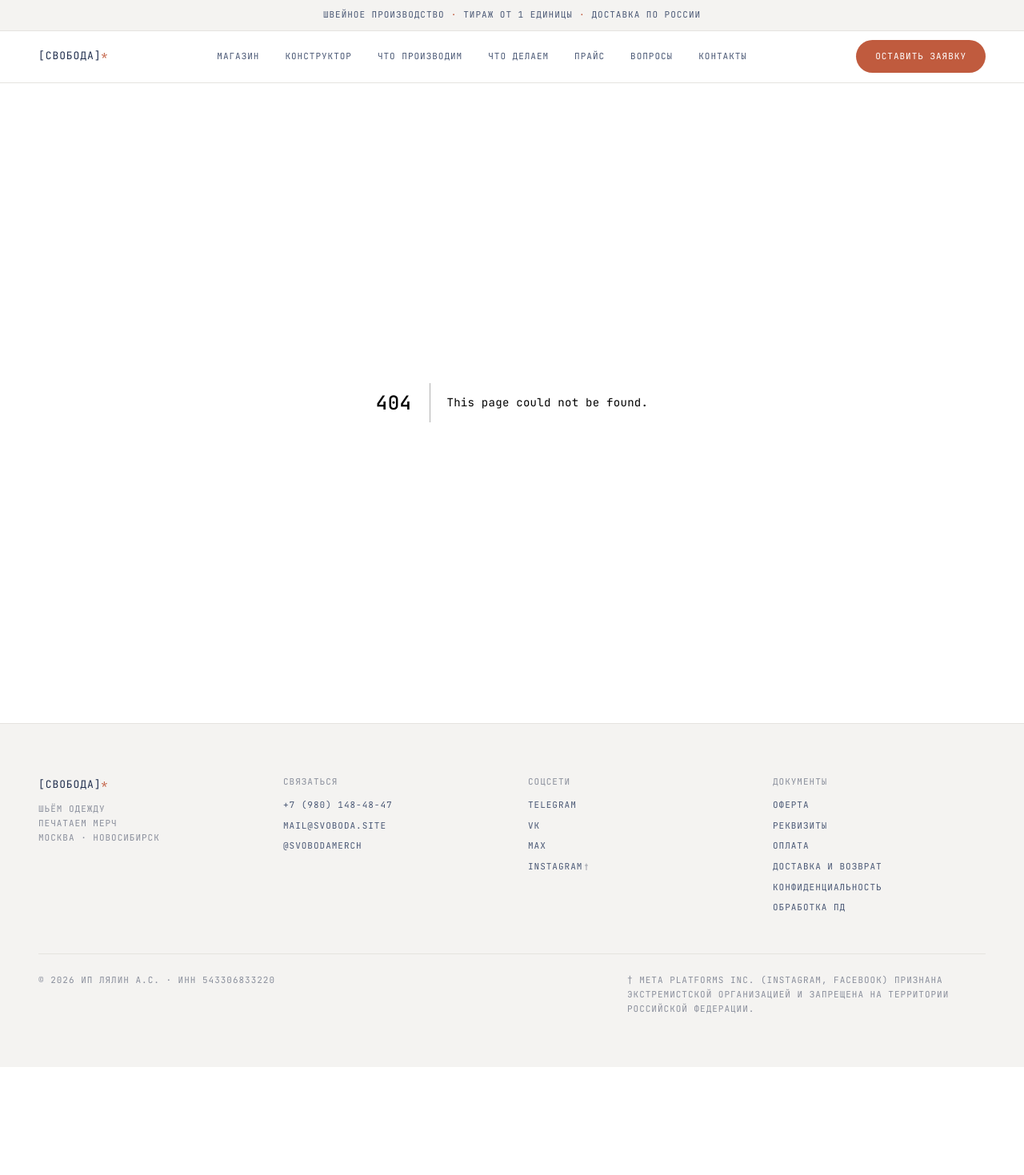
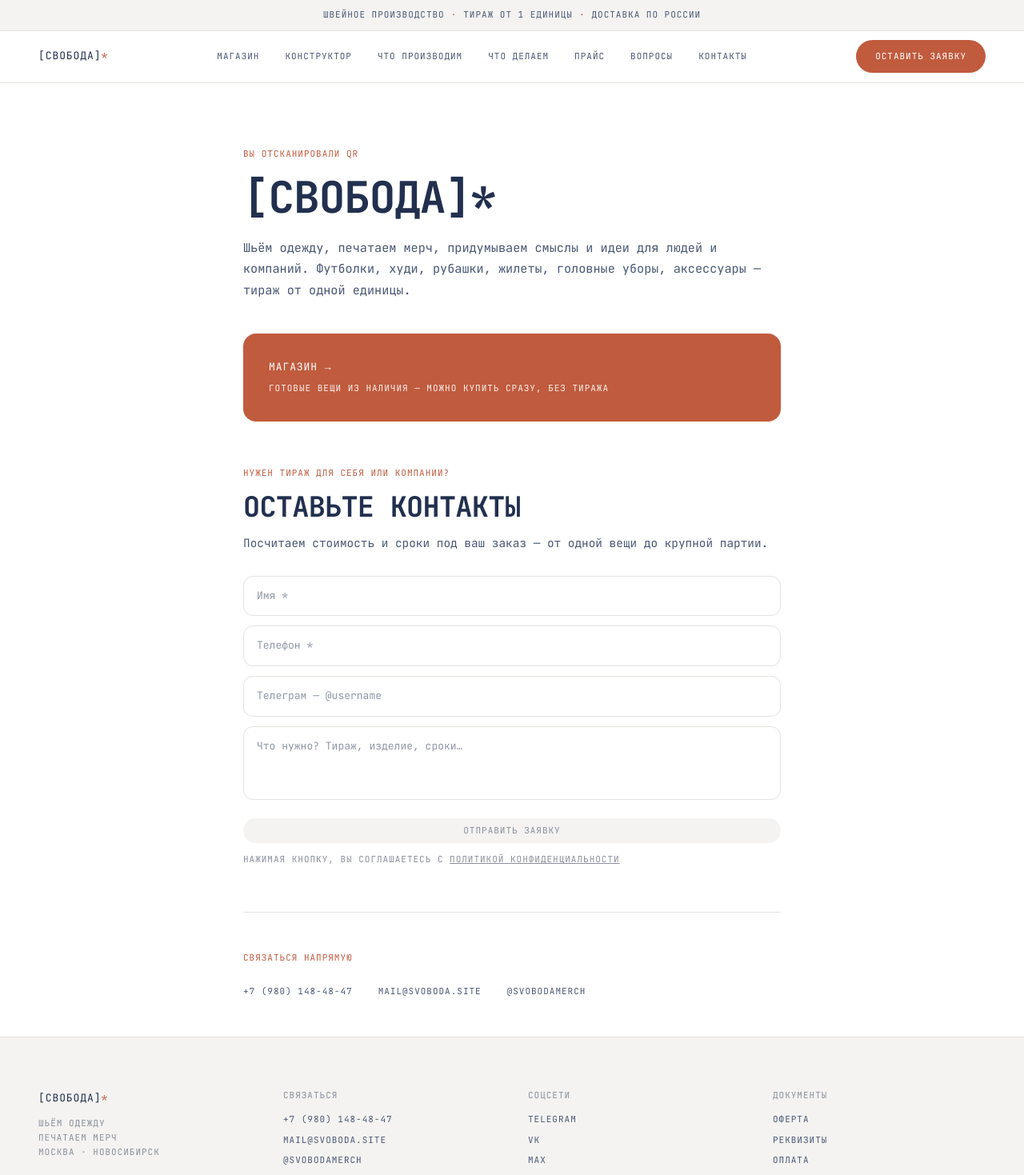
Before and after one commit to svobodamerch/svoboda-merch, a Next.js app: page /qr in a window 1280 px wide. Before the commit this address had no page. Shown: the top 1469 px of the page at 80% size. Before the commit the page ends 1334 px from the top, so only its background shows below. Built offline with nearby package versions, Linux system fonts and the light colour scheme.

Commit message:
Add /qr landing page for qr.svoboda.site
Brief info, shop link, and a contact form. Host-based middleware
rewrite serves this page as the homepage on the qr. subdomain.

```diff
--- /dev/null
+++ b/src/app/qr/page.tsx
@@ -0,0 +1,78 @@
+import type { Metadata } from "next";
+import { BirkaForm } from "@/components/ui/BirkaForm";
+import { siteContact } from "@/lib/navigation";
+
+export const metadata: Metadata = {
+  title: "[СВОБОДА]* — шьём одежду, печатаем мерч",
+  description:
+    "Шьём одежду, печатаем мерч, придумываем смыслы и идеи для людей и компаний. Тираж — от одной единицы.",
+  robots: { index: true, follow: true },
+};
+
+export default function QrPage() {
+  return (
+    <div className="mx-auto max-w-[720px] px-4 md:px-6">
+      {/* ПРИВЕТСТВИЕ */}
+      <section className="pt-14 pb-10 md:pt-20">
+        <p className="label text-accent mb-5">Вы отсканировали QR</p>
+        <h1 className="display text-ink mb-6" style={{ fontSize: "clamp(2rem, 9vw, 3.4rem)" }}>
+          [СВОБОДА]*
+        </h1>
+        <p className="text-ink-soft" style={{ fontSize: "0.95rem", lineHeight: 1.75 }}>
+          Шьём одежду, печатаем мерч, придумываем смыслы и идеи для людей и
+          компаний. Футболки, худи, рубашки, жилеты, головные уборы,
+          аксессуары — тираж от одной единицы.
+        </p>
+      </section>
+
+      {/* МАГАЗИН */}
+      <section className="mb-14">
+        <a
+          href="/shop"
+          className="block rounded-2xl bg-accent p-7 text-bg transition-colors hover:bg-accent-soft md:p-8"
+        >
+          <p className="label-lg mb-2">Магазин →</p>
+          <p className="label leading-relaxed opacity-90">
+            Готовые вещи из наличия — можно купить сразу, без тиража
+          </p>
+        </a>
+      </section>
+
+      {/* ЗАЯВКА */}
+      <section className="mb-14">
+        <p className="label text-accent mb-4">Нужен тираж для себя или компании?</p>
+        <h2 className="display text-ink mb-4" style={{ fontSize: "clamp(1.5rem, 5vw, 2.2rem)" }}>
+          Оставьте контакты
+        </h2>
+        <p className="text-ink-soft mb-7" style={{ fontSize: "0.9rem", lineHeight: 1.75 }}>
+          Посчитаем стоимость и сроки под ваш заказ — от одной вещи до крупной
+          партии.
+        </p>
+
+        <BirkaForm source="qr" />
+      </section>
+
+      {/* КОНТАКТЫ */}
+      <section className="border-t border-line py-12">
+        <p className="label text-accent mb-6">Связаться напрямую</p>
+
+        <div className="flex flex-wrap gap-x-8 gap-y-2">
+          <a href={siteContact.phoneHref} className="label text-ink-soft hover:text-accent">
+            {siteContact.phone}
+          </a>
+          <a href={siteContact.emailHref} className="label text-ink-soft hover:text-accent">
+            {siteContact.email}
+          </a>
+          <a
+            href="https://t.me/svobodamerch"
+            target="_blank"
+            rel="noopener noreferrer"
+            className="label text-ink-soft hover:text-accent"
+          >
+            @svobodamerch
+          </a>
+        </div>
+      </section>
+    </div>
+  );
+}
--- a/src/components/ui/BirkaForm.tsx
+++ b/src/components/ui/BirkaForm.tsx
@@ -4,9 +4,20 @@ import { useState, type FormEvent } from "react";
 
 type State = "idle" | "sending" | "done" | "error";
 
-export function BirkaForm() {
+type Props = {
+  /** Метка источника в CRM — разные страницы шлют разные значения */
+  source?: "birka" | "qr";
+};
+
+const SOURCE_LABELS: Record<NonNullable<Props["source"]>, string> = {
+  birka: "БИРКА",
+  qr: "QR",
+};
+
+export function BirkaForm({ source = "birka" }: Props) {
   const [form, setForm] = useState({ name: "", phone: "", telegram: "", comment: "" });
   const [state, setState] = useState<State>("idle");
+  const label = SOURCE_LABELS[source];
 
   const set = (k: keyof typeof form) => (e: React.ChangeEvent<HTMLInputElement | HTMLTextAreaElement>) =>
     setForm((f) => ({ ...f, [k]: e.target.value }));
@@ -23,13 +34,12 @@ export function BirkaForm() {
           name: form.name.trim(),
           phone: form.phone.trim(),
           telegram: form.telegram.trim(),
-          source: "birka",
-          // Помечаем источник — чтобы в CRM было видно, что пришли с бирки
-          productType: "Заявка с бирки",
+          source,
+          productType: `Заявка с ${label}`,
           quantity: "1",
           comment: form.comment.trim()
-            ? `[БИРКА] ${form.comment.trim()}`
-            : "[БИРКА] Заявка со страницы на бирке",
+            ? `[${label}] ${form.comment.trim()}`
+            : `[${label}] Заявка со страницы ${label}`,
         }),
       });
       if (!res.ok) throw new Error();
--- a/src/middleware.ts
+++ b/src/middleware.ts
@@ -17,6 +17,12 @@ const DISABLED_PATHS = [
 export function middleware(request: NextRequest) {
   const { pathname } = request.nextUrl;
 
+  // qr.svoboda.site — отдельный домен на этом же процессе,
+  // главная страница подменяется на /qr без изменения URL в адресной строке
+  if (pathname === "/" && request.headers.get("host")?.startsWith("qr.")) {
+    return NextResponse.rewrite(new URL("/qr", request.url));
+  }
+
   // Редирект отключённых страниц на главную
   const isDisabled = DISABLED_PATHS.some(
     (p) => pathname === p || pathname.startsWith(p + "/"),
@@ -30,6 +36,7 @@ export function middleware(request: NextRequest) {
 
 export const config = {
   matcher: [
+    "/",
     "/catalog/:path*",
     "/production/:path*",
     "/process/:path*",
```
